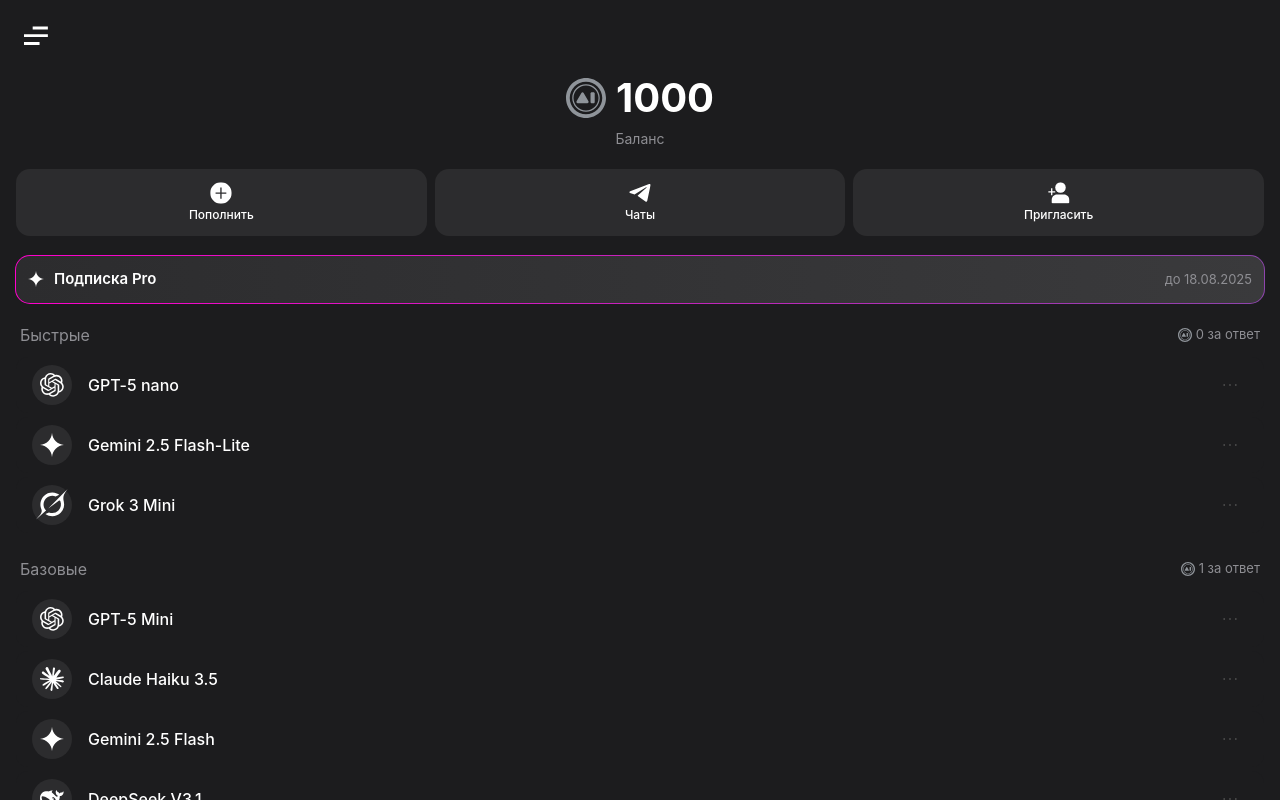
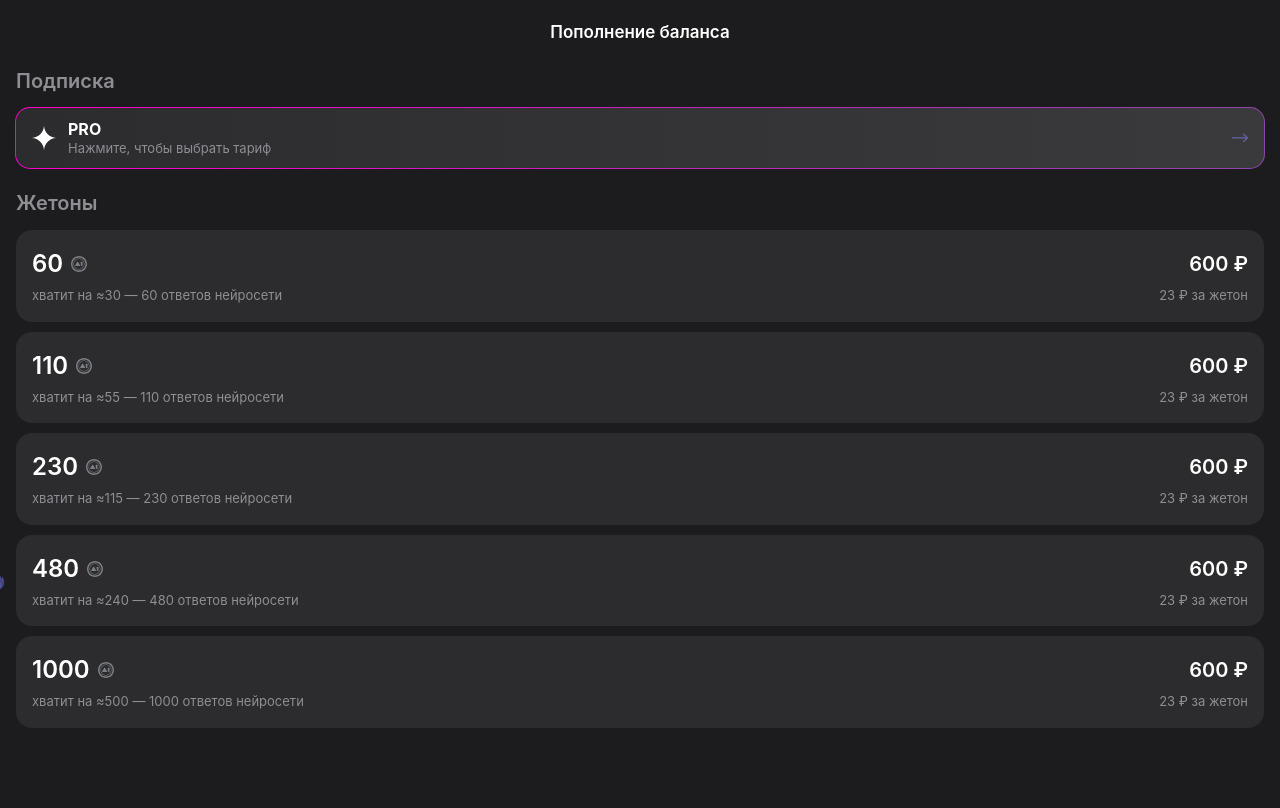
Before and after one commit to amchos/neuro-bot-vite-vue, a Vue app: page /#/add-balance in a window 1280 px wide. Before the commit this address led to /#/. Built offline with nearby package versions, Linux system fonts and the light colour scheme.

Commit message:
addBalance

```diff
--- a/src/components/ProBanner.vue
+++ b/src/components/ProBanner.vue
@@ -1,6 +1,26 @@
 <script setup>
 import { useRouter } from 'vue-router'
 import geminiIcon from '@/assets/icons/gemini-icon.svg'
+import arrowIcon from '@/assets/icons/arrow-icon.svg'
+
+const props = defineProps({
+  title: {
+    type: String,
+    default: 'Подписка Pro'
+  },
+  subtitle: {
+    type: String,
+    default: 'до 18.08.2025'
+  },
+  showArrow: {
+    type: Boolean,
+    default: false
+  },
+  iconSrc: {
+    type: String,
+    default: geminiIcon
+  }
+})
 
 const router = useRouter()
 
@@ -13,11 +33,16 @@
   <div class="pro-banner" @click="handleBannerClick">
     <div class="pro-content">
       <div class="pro-icon">
-        <img :src="geminiIcon" alt="Pro" width="100%" height="100%" />
+        <img :src="iconSrc" alt="Pro" width="100%" height="100%" />
       </div>
-      <span class="pro-title">Подписка Pro</span>
+      <div class="text-content">
+        <span class="pro-title">{{ title }}</span>
+        <span class="pro-subtitle">{{ subtitle }}</span>
+      </div>
     </div>
-    <span class="pro-date">до 18.08.2025</span>
+    <div v-if="showArrow" class="arrow-icon">
+      <img :src="arrowIcon" alt="Arrow" width="100%" height="100%" />
+    </div>
   </div>
 </template>
 
@@ -25,13 +50,14 @@
 .pro-banner {
   position: relative;
   border-radius: 14px;
-  padding: 12px;
+  padding: 12px 16px;
   display: flex;
   justify-content: space-between;
   align-items: center;
   margin-bottom: 20px;
   cursor: pointer;
   z-index: 0;
+  min-height: 48px;
 }
 
 .pro-banner::before {
@@ -62,22 +88,37 @@
 .pro-content {
   display: flex;
   align-items: center;
-  gap: 10px;
+  gap: 12px;
 }
 
 .pro-icon {
-  width: 1rem;
-  height: 1rem;
+  width: 24px;
+  height: 24px;
+  flex-shrink: 0;
+}
+
+.text-content {
+  display: flex;
+  flex-direction: column;
+  gap: 2px;
 }
 
 .pro-title {
-  font-weight: 600;
-  font-size: 15px;
+  font-weight: 700;
+  font-size: 16px;
   color: white;
+  line-height: 1.2;
 }
 
-.pro-date {
+.pro-subtitle {
   color: #8E8E93;
   font-size: 13px;
+  line-height: 1.2;
+}
+
+.arrow-icon {
+  width: 16px;
+  height: 16px;
+  opacity: 0.6;
 }
 </style>
--- a/src/router/index.js
+++ b/src/router/index.js
@@ -4,6 +4,7 @@
 import InviteView from '@/views/InviteView.vue';
 import MenuView from '@/views/MenuView.vue';
 import TariffsView from '@/views/TariffsView.vue';
+import AddBalanceView from '@/views/AddBalanceView.vue';
 
 const routes = [
     {
@@ -28,6 +29,12 @@
         path: '/tariffs',
         name: 'tariffs',
         component: TariffsView,
+        meta: { requiresAuth: true },
+    },
+    {
+        path: '/add-balance',
+        name: 'add-balance',
+        component: AddBalanceView,
         meta: { requiresAuth: true },
     },
     // Добавьте другие маршруты здесь
--- /dev/null
+++ b/src/views/AddBalanceView.vue
@@ -0,0 +1,303 @@
+<script setup>
+import { ref } from 'vue'
+import ProBanner from '@/components/ProBanner.vue'
+import balanceIcon from '@/assets/icons/balance-icon.svg'
+import fireIcon from '@/assets/icons/fire-icon.svg'
+import proSubIcon from '@/assets/icons/pro-sub-icon.svg'
+
+// Token Packages Data
+const tokenPackages = [
+  {
+    id: 'tokens-60',
+    amount: 60,
+    description: 'хватит на ≈30 — 60 ответов нейросети',
+    price: 600,
+    pricePerToken: 23,
+    icon: 'balance',
+    isPopular: false
+  },
+  {
+    id: 'tokens-110',
+    amount: 110,
+    description: 'хватит на ≈55 — 110 ответов нейросети',
+    price: 600,
+    pricePerToken: 23,
+    icon: 'balance',
+    isPopular: false
+  },
+  {
+    id: 'tokens-230',
+    amount: 230,
+    description: 'хватит на ≈115 — 230 ответов нейросети',
+    price: 600,
+    pricePerToken: 23,
+    icon: 'balance',
+    isPopular: false
+  },
+  {
+    id: 'tokens-480',
+    amount: 480,
+    description: 'хватит на ≈240 — 480 ответов нейросети',
+    price: 600,
+    pricePerToken: 23,
+    icon: 'fire',
+    isPopular: true
+  },
+  {
+    id: 'tokens-1000',
+    amount: 1000,
+    description: 'хватит на ≈500 — 1000 ответов нейросети',
+    price: 600,
+    pricePerToken: 23,
+    icon: 'balance',
+    isPopular: false
+  }
+]
+
+const selectedPackage = ref(null)
+
+const selectPackage = (pkg) => {
+  selectedPackage.value = pkg
+}
+
+const handleBuy = () => {
+  if (selectedPackage.value) {
+    console.log('Buying package:', selectedPackage.value)
+    // Implement buy logic here
+  }
+}
+</script>
+
+<template>
+  <div class="add-balance-page">
+    <div class="header">
+      <h1 class="page-title">Пополнение баланса</h1>
+    </div>
+
+    <div class="content">
+      <!-- Subscription Section -->
+      <div class="section-header">Подписка</div>
+      <ProBanner
+        title="PRO"
+        subtitle="Нажмите, чтобы выбрать тариф"
+        :show-arrow="true"
+      />
+
+      <!-- Tokens Section -->
+      <div class="section-header">Жетоны</div>
+      <div class="tokens-list">
+        <div
+          v-for="pkg in tokenPackages"
+          :key="pkg.id"
+          class="token-card"
+          :class="{ 'selected': selectedPackage?.id === pkg.id }"
+          @click="selectPackage(pkg)"
+        >
+          <img v-if="pkg.icon === 'fire'" :src="fireIcon" alt="Popular" class="fire-badge" />
+
+          <div class="card-content-wrapper">
+            <div class="top-row">
+              <div class="amount-container">
+                <span class="token-amount">{{ pkg.amount }}</span>
+                <div class="token-icon-small">
+                  <img :src="balanceIcon" alt="Token" width="100%" height="100%" />
+                </div>
+              </div>
+              <div class="token-price">{{ pkg.price }} ₽</div>
+            </div>
+
+            <div class="bottom-row">
+              <div class="token-desc">{{ pkg.description }}</div>
+              <div class="token-price-per">{{ pkg.pricePerToken }} ₽ за жетон</div>
+            </div>
+          </div>
+        </div>
+      </div>
+    </div>
+
+    <!-- Buy Button Container -->
+    <div class="buy-container">
+      <Transition name="fade-slide">
+        <button
+          v-if="selectedPackage"
+          class="buy-button"
+          @click="handleBuy"
+        >
+          Купить
+        </button>
+      </Transition>
+    </div>
+  </div>
+</template>
+
+<style scoped>
+.add-balance-page {
+  min-height: 100vh;
+  background-color: #1c1c1e;
+  color: white;
+  display: flex;
+  flex-direction: column;
+  font-family: -apple-system, BlinkMacSystemFont, 'Segoe UI', Roboto, Helvetica, Arial, sans-serif;
+  box-sizing: border-box;
+  padding-bottom: 80px; /* Space for button */
+}
+
+.header {
+  padding: 20px;
+  text-align: center;
+  flex-shrink: 0;
+}
+
+.page-title {
+  font-size: 17px;
+  font-weight: 600;
+  margin: 0;
+}
+
+.content {
+  padding: 0 16px;
+  flex: 1;
+}
+
+.section-header {
+  font-size: 20px;
+  font-weight: 600;
+  color: #8E8E93;
+  margin-bottom: 12px;
+  margin-top: 12px;
+}
+
+.section-header:first-child {
+  margin-top: 0;
+}
+
+.tokens-list {
+  display: flex;
+  flex-direction: column;
+  gap: 10px;
+}
+
+.token-card {
+  background: #2c2c2e;
+  border-radius: 16px;
+  padding: 16px;
+  cursor: pointer;
+  transition: all 0.2s ease;
+  position: relative;
+}
+
+.token-card.selected {
+  background: #4845d2; /* Selected background color */
+  border-color: #5e5ce6;
+}
+
+.fire-badge {
+  width: 20px;
+  height: 20px;
+  position: absolute;
+  top: 50%;
+  transform: translate(-100%, -50%);
+  z-index: 1;
+  left: -8px; /* Adjust based on padding */
+}
+
+.card-content-wrapper {
+  display: flex;
+  flex-direction: column;
+  gap: 4px;
+  width: 100%;
+}
+
+.top-row {
+  display: flex;
+  justify-content: space-between;
+  align-items: center;
+  width: 100%;
+}
+
+.bottom-row {
+  display: flex;
+  justify-content: space-between;
+  align-items: center;
+  width: 100%;
+}
+
+.amount-container {
+  display: flex;
+  align-items: center;
+  gap: 8px;
+}
+
+.token-amount {
+  font-size: 24px;
+  font-weight: 600;
+  color: white;
+}
+
+.token-icon-small {
+  width: 16px;
+  height: 16px;
+  opacity: 0.8;
+}
+
+.token-desc {
+  font-size: 13px;
+  color: #8E8E93;
+}
+
+.token-card.selected .token-desc {
+  color: rgba(255, 255, 255, 0.7);
+}
+
+.token-price {
+  font-size: 20px;
+  font-weight: 600;
+  color: white;
+}
+
+.token-price-per {
+  font-size: 13px;
+  color: #8E8E93;
+  text-align: right;
+}
+
+.token-card.selected .token-price-per {
+  color: rgba(255, 255, 255, 0.7);
+}
+
+.buy-container {
+  position: fixed;
+  bottom: 20px;
+  left: 0;
+  width: 100%;
+  padding: 0 20px;
+  box-sizing: border-box;
+  pointer-events: none;
+  z-index: 10;
+}
+
+.buy-button {
+  width: 100%;
+  padding: 16px;
+  background: #5856D6;
+  color: white;
+  border: none;
+  border-radius: 14px;
+  font-size: 18px;
+  font-weight: 600;
+  cursor: pointer;
+  box-shadow: 0 4px 12px rgba(88, 86, 214, 0.4);
+  pointer-events: auto;
+}
+
+.fade-slide-enter-active,
+.fade-slide-leave-active {
+  transition: all 0.3s cubic-bezier(0.25, 0.8, 0.25, 1);
+}
+
+.fade-slide-enter-from,
+.fade-slide-leave-to {
+  opacity: 0;
+  transform: translateY(20px);
+}
+</style>
--- a/src/views/HomeView.vue
+++ b/src/views/HomeView.vue
@@ -125,7 +125,7 @@
 
 // Actions
 const handleTopUp = () => {
-  console.log('Top up clicked')
+  router.push('/add-balance')
 }
 
 const handleChats = () => {
```
